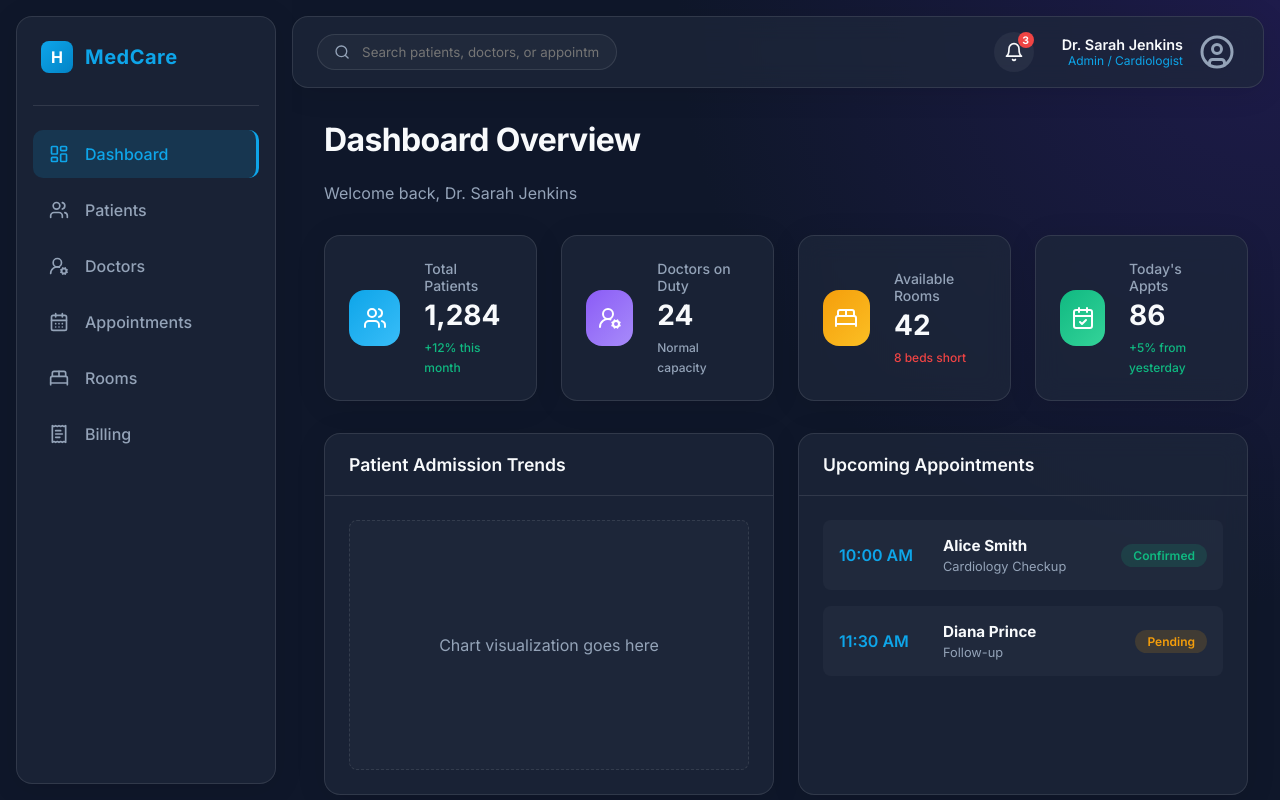
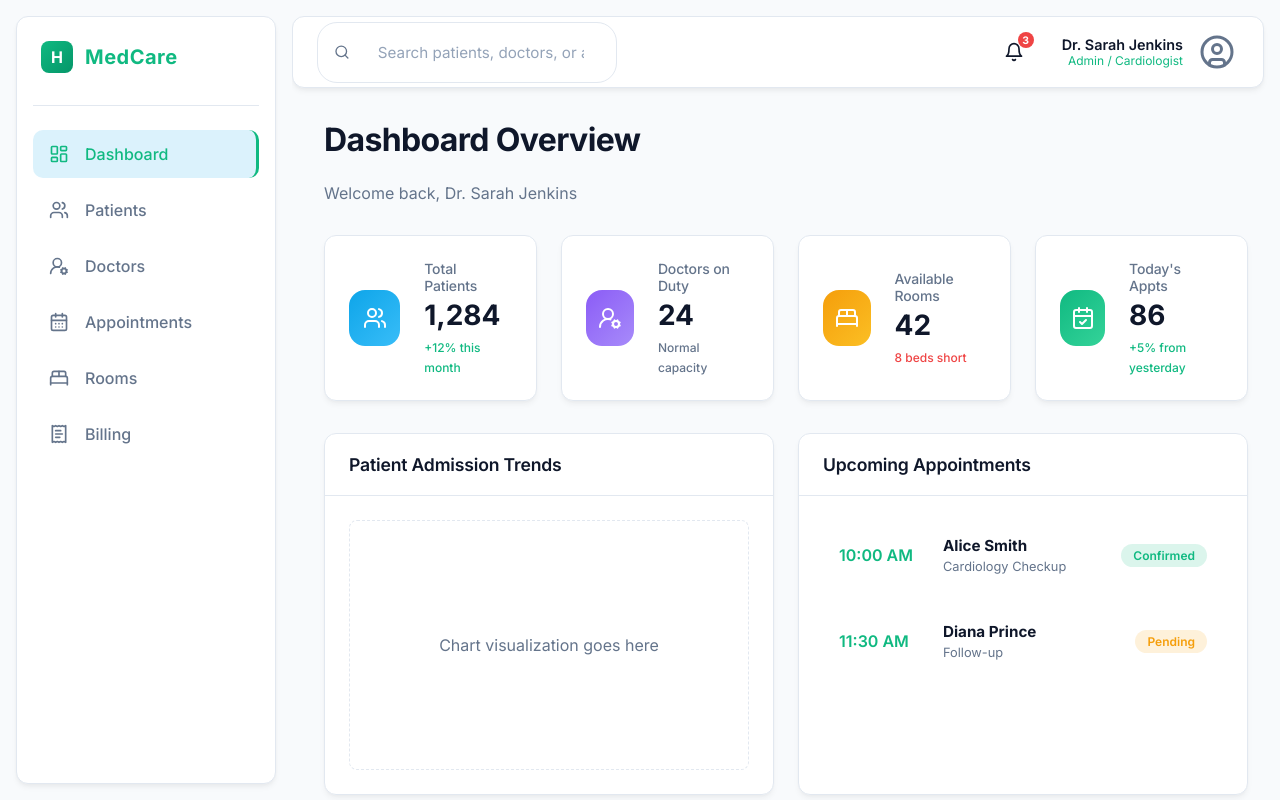
Before and after one commit to Md-Saqlain28/Hospital-Management-System, a React (Vite) app in the folder frontend/: page / in a window 1280 px wide. Built offline with nearby package versions, Linux system fonts and the light colour scheme; sample sign-in values are in the browser's storage; the HTML template or start-up script is replaced by a standard one.

Commit message:
Changed the theme and other stylings

```diff
--- a/frontend/src/index.css
+++ b/frontend/src/index.css
@@ -1,18 +1,18 @@
 :root {
-  /* Dark Mode Palette */
-  --bg-color: #0f172a; /* Slate 900 */
-  --surface-color: rgba(30, 41, 59, 0.7); /* Slate 800 with opacity */
-  --surface-border: rgba(255, 255, 255, 0.1);
-  --primary-color: #0ea5e9; /* Sky 500 */
-  --primary-hover: #0284c7; /* Sky 600 */
-  --text-main: #f8fafc; /* Slate 50 */
-  --text-muted: #94a3b8; /* Slate 400 */
+  /* Light Mode Palette (White & Green) */
+  --bg-color: #f8fafc; /* Slate 50 */
+  --surface-color: #ffffff; /* White */
+  --surface-border: #e2e8f0; /* Slate 200 */
+  --primary-color: #10b981; /* Emerald 500 */
+  --primary-hover: #059669; /* Emerald 600 */
+  --text-main: #0f172a; /* Slate 900 */
+  --text-muted: #64748b; /* Slate 500 */
   --success: #10b981; /* Emerald 500 */
   --warning: #f59e0b; /* Amber 500 */
   --danger: #ef4444; /* Red 500 */
 
   --font-family: 'Inter', sans-serif;
-  --transition: all 0.3s cubic-bezier(0.4, 0, 0.2, 1);
+  --transition: all 0.2s ease-in-out;
 }
 
 * {
@@ -28,8 +28,6 @@ body {
   -webkit-font-smoothing: antialiased;
   -moz-osx-font-smoothing: grayscale;
   min-height: 100vh;
-  /* Subtle background gradient */
-  background: radial-gradient(circle at top right, #1e1b4b 0%, var(--bg-color) 40%);
 }
 
 a {
@@ -48,14 +46,59 @@ button {
   font-family: var(--font-family);
 }
 
-/* Glassmorphism Utilities */
+/* Form Styles */
+.form-group {
+  display: flex;
+  flex-direction: column;
+  gap: 0.5rem;
+  margin-bottom: 1rem;
+}
+
+.form-group label {
+  font-weight: 500;
+  font-size: 0.9rem;
+  color: var(--text-main);
+}
+
+input[type="text"],
+input[type="email"],
+input[type="password"],
+input[type="number"],
+input[type="tel"],
+input[type="date"],
+select,
+textarea {
+  width: 100%;
+  padding: 0.75rem 1rem;
+  border: 1px solid #cbd5e1; /* Darker Slate 300 */
+  border-radius: 8px;
+  background-color: #ffffff;
+  color: var(--text-main);
+  font-family: var(--font-family);
+  font-size: 0.95rem;
+  transition: var(--transition);
+  outline: none;
+}
+
+input:focus,
+select:focus,
+textarea:focus {
+  border-color: var(--primary-color);
+  box-shadow: 0 0 0 3px rgba(16, 185, 129, 0.2);
+}
+
+input::placeholder,
+textarea::placeholder {
+  color: #94a3b8; /* Slate 400 */
+}
+
+/* Base Surface / Card */
 .glass {
   background: var(--surface-color);
-  backdrop-filter: blur(12px);
-  -webkit-backdrop-filter: blur(12px);
   border: 1px solid var(--surface-border);
-  border-radius: 16px;
-  box-shadow: 0 4px 30px rgba(0, 0, 0, 0.1);
+  border-radius: 12px;
+  box-shadow: 0 4px 6px -1px rgba(0, 0, 0, 0.05), 0 2px 4px -1px rgba(0, 0, 0, 0.03);
+  transition: var(--transition);
 }
 
 /* Layout */
@@ -76,7 +119,7 @@ button {
   flex: 1;
   padding: 2rem;
   overflow-y: auto;
-  animation: fadeIn 0.4s ease-out;
+  animation: fadeIn 0.3s ease-out;
 }
 
 /* Animations */
@@ -92,8 +135,8 @@ button {
 
 /* Typography */
 h1 { font-size: 2rem; font-weight: 700; margin-bottom: 1.5rem; letter-spacing: -0.02em; }
-h2 { font-size: 1.5rem; font-weight: 600; margin-bottom: 1rem; }
-h3 { font-size: 1.25rem; font-weight: 600; }
+h2 { font-size: 1.5rem; font-weight: 600; margin-bottom: 1rem; letter-spacing: -0.01em; }
+h3 { font-size: 1.25rem; font-weight: 600; letter-spacing: -0.01em; }
 .text-muted { color: var(--text-muted); }
 .text-sm { font-size: 0.875rem; }
 
@@ -110,4 +153,5 @@ h3 { font-size: 1.25rem; font-weight: 600; }
 
 @media (max-width: 768px) {
   .grid-cols-4, .grid-cols-3, .grid-cols-2 { grid-template-columns: 1fr; }
+  .content-area { padding: 1rem; }
 }
```
